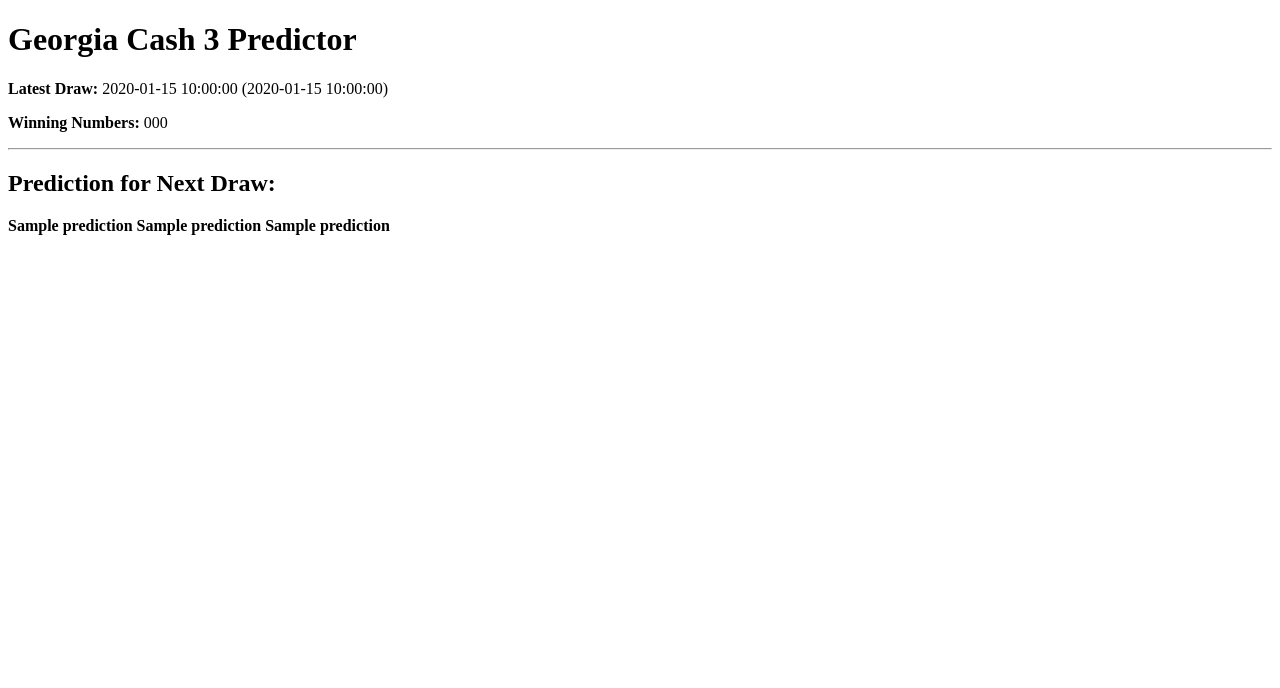
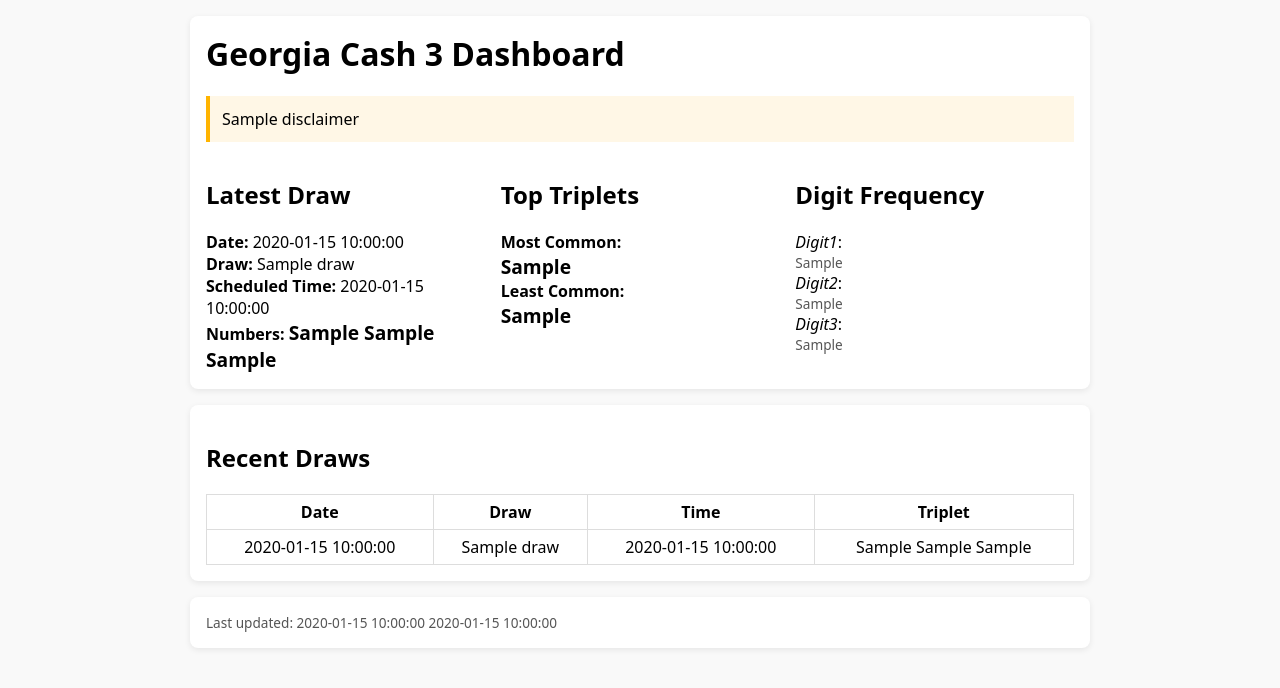
Before and after one commit to GAPick3/GA-Cash3-Predictor, a Flask app: template templates/index.html in a window 1280 px wide. Shown: the top 688 px of the page. Run offline with Flask 3, Linux system fonts and the light colour scheme; the template is opened without the code that fills it: most values are stand-ins (such as "Sample title", 1, 10 or a date in 2020).

Commit message:
Update index.html

```diff
--- a/templates/index.html
+++ b/templates/index.html
@@ -1,14 +1,90 @@
 <!DOCTYPE html>
-<html>
+<html lang="en">
 <head>
-    <title>GA Cash 3 Predictor</title>
+  <meta charset="UTF-8" />
+  <title>GA Cash 3 Predictor</title>
+  <meta name="viewport" content="width=device-width,initial-scale=1" />
+  <style>
+    body { font-family: system-ui,-apple-system,BlinkMacSystemFont,sans-serif; max-width:900px; margin:0 auto; padding:1rem; background:#f9f9f9; }
+    .card { background:#fff; padding:1rem; border-radius:8px; box-shadow:0 2px 6px rgba(0,0,0,0.08); margin-bottom:1rem; }
+    h1 { margin-top:0; }
+    .triplet { font-weight:bold; font-size:1.2rem; }
+    table { width:100%; border-collapse:collapse; }
+    th, td { padding:6px 8px; border:1px solid #ddd; text-align:center; }
+    .small { font-size:0.85rem; color:#555; }
+    .disclaimer { background:#fff7e6; padding:0.75rem; border-left:4px solid #ffb400; margin-bottom:1rem; }
+    .flex { display:flex; gap:1rem; flex-wrap:wrap; }
+    .col { flex:1; min-width:220px; }
+  </style>
 </head>
 <body>
-    <h1>Georgia Cash 3 Predictor</h1>
-    <p><strong>Latest Draw:</strong> {{ latest_date }} ({{ draw_time }})</p>
-    <p><strong>Winning Numbers:</strong> {{ winning_numbers }}</p>
-    <hr>
-    <h2>Prediction for Next Draw:</h2>
-    <p><strong>{{ prediction[0] }} {{ prediction[1] }} {{ prediction[2] }}</strong></p>
+  <div class="card">
+    <h1>Georgia Cash 3 Dashboard</h1>
+    {% if error %}
+      <div style="color:red;">{{ error }}</div>
+    {% endif %}
+    <div class="disclaimer">{{ disclaimer }}</div>
+    <div class="flex">
+      <div class="col">
+        <h2>Latest Draw</h2>
+        <div><strong>Date:</strong> {{ latest.Date.strftime('%Y-%m-%d') if latest.Date is string else latest.Date }}</div>
+        <div><strong>Draw:</strong> {{ latest.Draw }}</div>
+        <div><strong>Scheduled Time:</strong> {{ latest.DrawTime }}</div>
+        <div><strong>Numbers:</strong>
+          <span class="triplet">{{ latest.Digit1 }} {{ latest.Digit2 }} {{ latest.Digit3 }}</span>
+        </div>
+      </div>
+      <div class="col">
+        <h2>Top Triplets</h2>
+        <div><strong>Most Common:</strong>
+          {% for t in predictions.most_common_triplets %}
+            <div class="triplet">{{ t }}</div>
+          {% endfor %}
+        </div>
+        <div><strong>Least Common:</strong>
+          {% for t in predictions.least_common_triplets %}
+            <div class="triplet">{{ t }}</div>
+          {% endfor %}
+        </div>
+      </div>
+      <div class="col">
+        <h2>Digit Frequency</h2>
+        <div><em>Digit1</em>:</div>
+        <div class="small">{{ predictions.digit_frequency.Digit1 }}</div>
+        <div><em>Digit2</em>:</div>
+        <div class="small">{{ predictions.digit_frequency.Digit2 }}</div>
+        <div><em>Digit3</em>:</div>
+        <div class="small">{{ predictions.digit_frequency.Digit3 }}</div>
+      </div>
+    </div>
+  </div>
+
+  <div class="card">
+    <h2>Recent Draws</h2>
+    <table>
+      <thead>
+        <tr>
+          <th>Date</th>
+          <th>Draw</th>
+          <th>Time</th>
+          <th>Triplet</th>
+        </tr>
+      </thead>
+      <tbody>
+        {% for d in recent_draws %}
+          <tr>
+            <td>{{ d.Date }}</td>
+            <td>{{ d.Draw }}</td>
+            <td>{{ d.DrawTime }}</td>
+            <td>{{ d.Digit1 }} {{ d.Digit2 }} {{ d.Digit3 }}</td>
+          </tr>
+        {% endfor %}
+      </tbody>
+    </table>
+  </div>
+
+  <div class="card small">
+    Last updated: {{ latest.Date }} {{ latest.DrawTime }}
+  </div>
 </body>
 </html>
```
